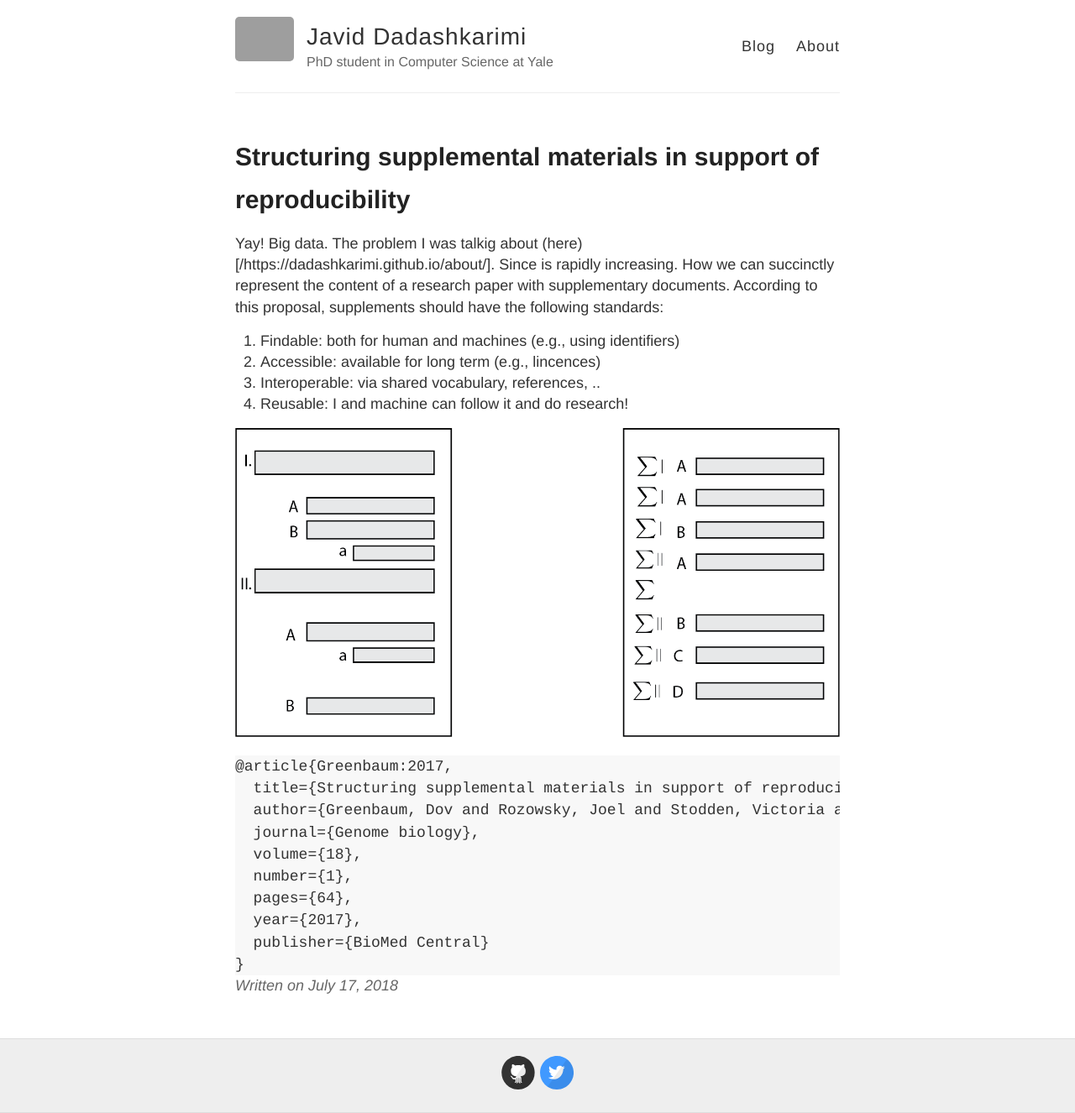
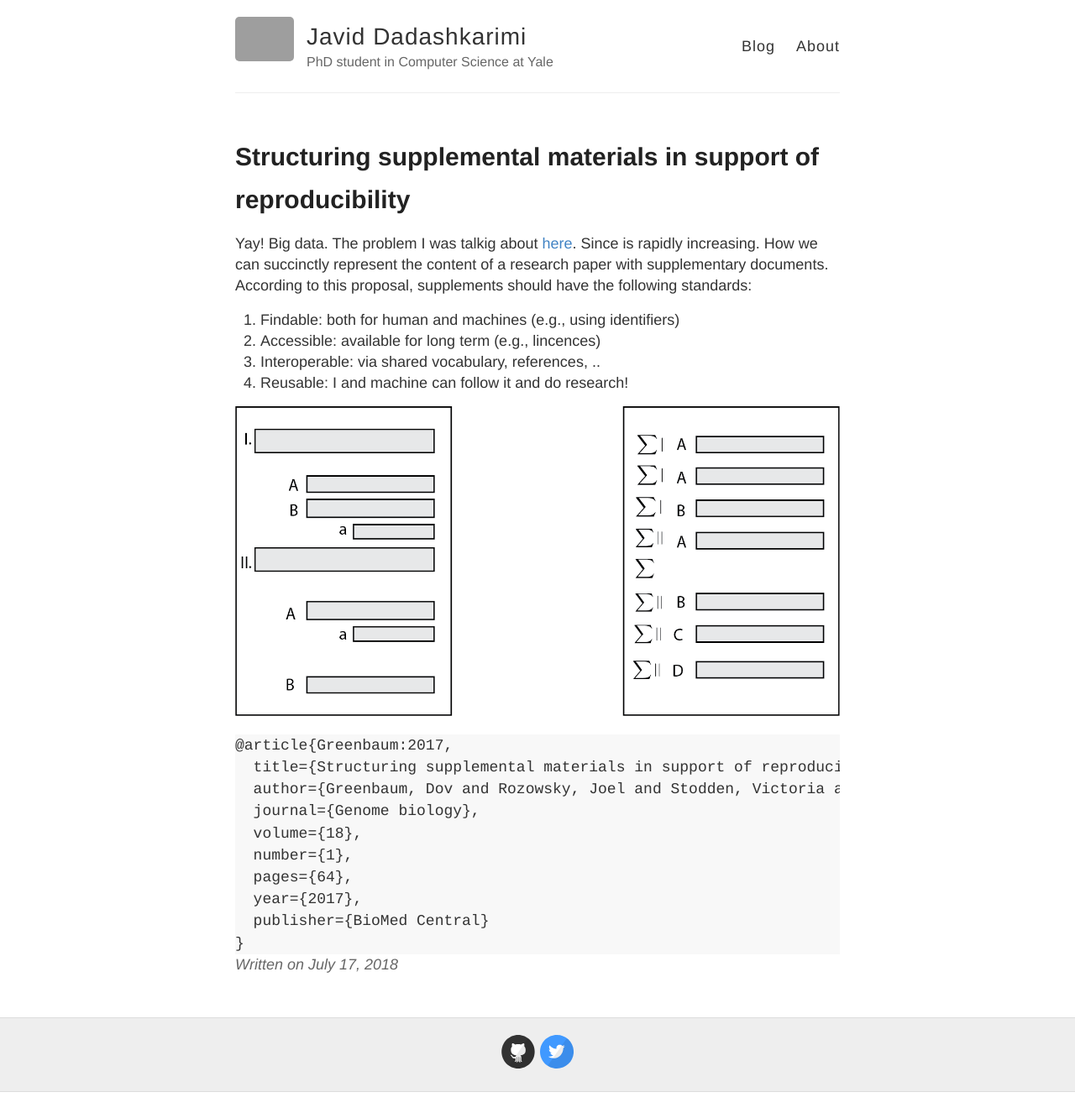
Before and after one commit to jsdelivrbot/dadashkarimi.github.io, a Jekyll site: the page built from _posts/2018-7-17-structuring-supplemental-materials-in-support-of-reproducibility.md, in a window 1280 px wide. Shown: the whole page at 84% size. Built offline with Jekyll 4.4.1, drawn with Linux system fonts in a browser that asks for light colours; after the commit the page ends 1301 px from its top, so only the background shows below that; grey boxes are pictures that could not be loaded.

Commit message:
Update 2018-7-17-structuring-supplemental-materials-in-support-of-reproducibility.md

```diff
--- a/_posts/2018-7-17-structuring-supplemental-materials-in-support-of-reproducibility.md
+++ b/_posts/2018-7-17-structuring-supplemental-materials-in-support-of-reproducibility.md
@@ -2,7 +2,7 @@
 layout: post
 title: Structuring supplemental materials in support of reproducibility
 ---
-Yay! Big data. The problem I was talkig about (here)[/https://dadashkarimi.github.io/about/]. Since is rapidly increasing. How we can succinctly represent the content of a research paper with supplementary documents. According to this proposal, supplements should have the following standards:
+Yay! Big data. The problem I was talkig about [here](/https://dadashkarimi.github.io/about/). Since is rapidly increasing. How we can succinctly represent the content of a research paper with supplementary documents. According to this proposal, supplements should have the following standards:
 1. Findable: both for human and machines (e.g., using identifiers)
 2. Accessible: available for long term (e.g., lincences)
 3. Interoperable: via shared vocabulary, references, ..
```
